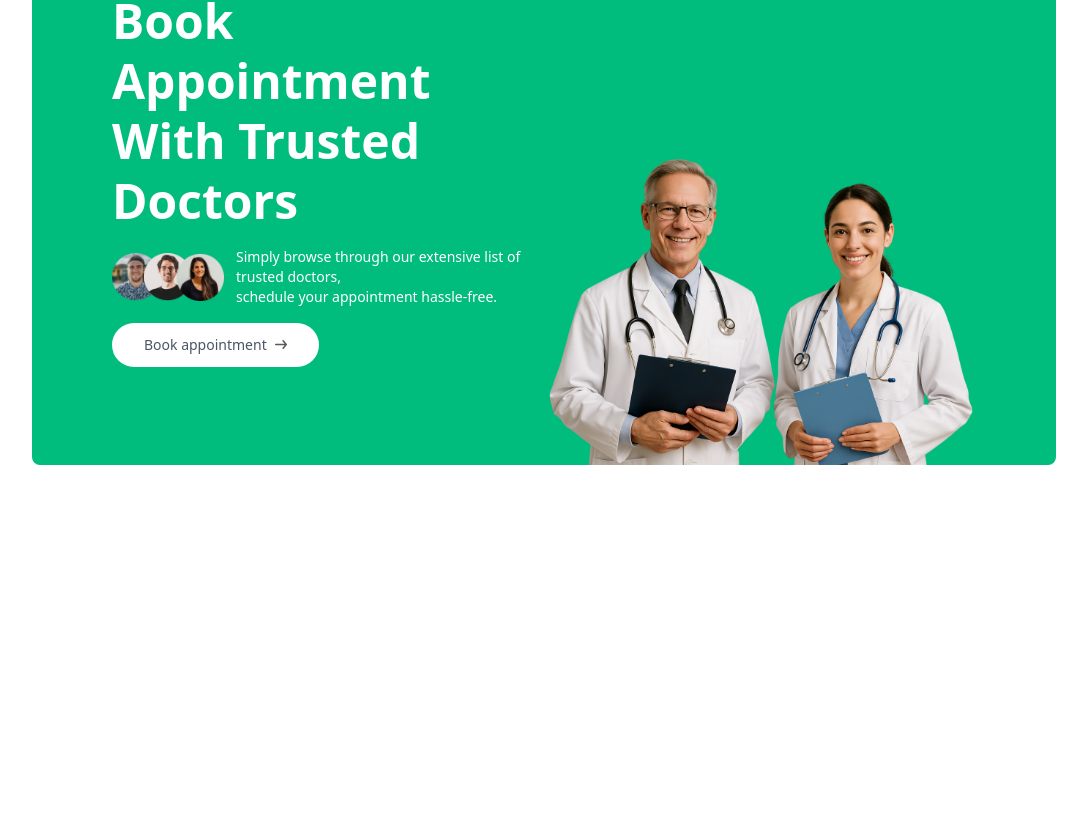
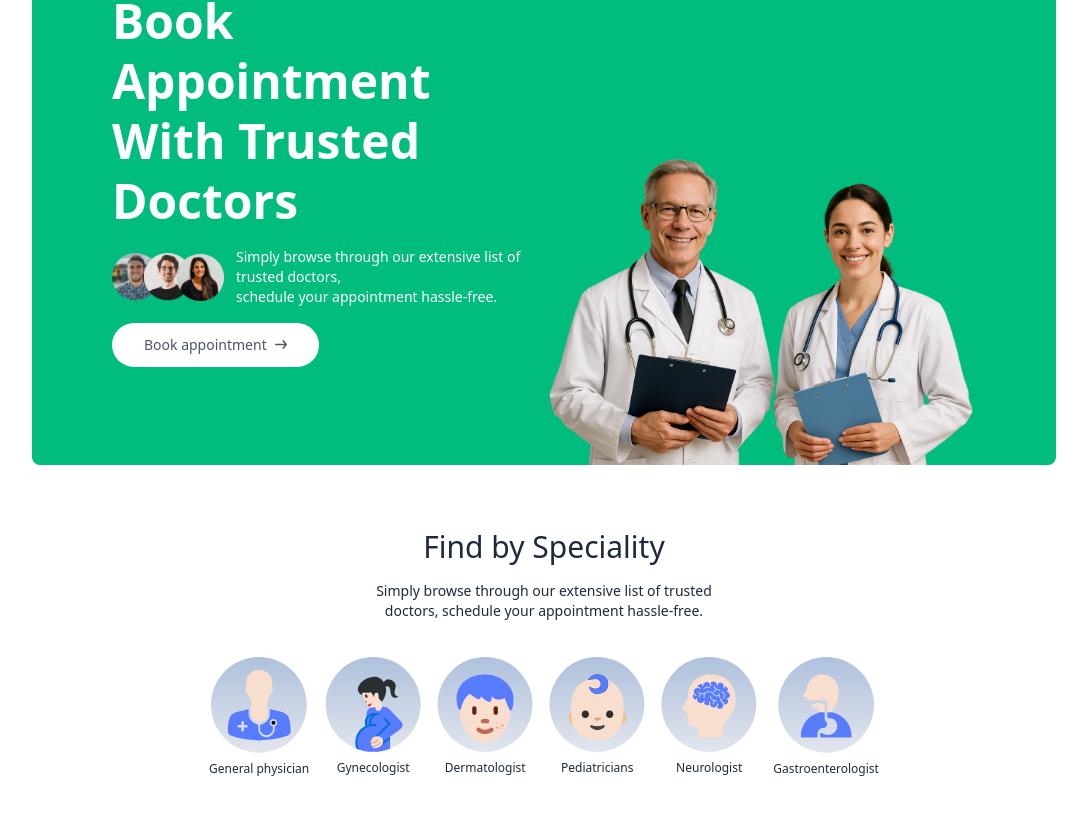
Before and after one commit to mohdabdulrahman297/caresync, a React (Vite) app: page / in a window 1280 px wide. Shown: the part 256-1070 px from the top of the page, without its empty margins (96-1183 px from the left). Before the commit the page ends 800 px from the top, so only its background shows below. Built offline with nearby package versions, Linux system fonts and the light colour scheme.

Commit message:
Header section

```diff
--- /dev/null
+++ b/src/components/SpecialityMenu.jsx
@@ -0,0 +1,31 @@
+import { Link } from "react-router-dom";
+import { specialityData } from "../assets/assets";
+const SpecialityMenu = () => {
+  return (
+    <div
+      id="speciality"
+      className="flex flex-col items-center gap-4 py-16 text-gray-800 "
+    >
+      <h1 className="text-3xl font-medium">Find by Speciality</h1>
+      <p className="sm:w-1/3 text-center text-sm">
+        Simply browse through our extensive list of trusted doctors, schedule
+        your appointment hassle-free.
+      </p>
+      <div className="flex sm:justify-center gap-4 pt-5 w-full overflow-scroll">
+        {specialityData.map((item, index) => (
+          <Link
+            onClick={() => scrollTo(0, 0)}
+            className="flex flex-col items-center text-xs cursor-pointer flex-shrink-0 hover:translate-y-[-10px] transition-all duration-500"
+            key={index}
+            to={`/doctors/${item.speciality}`}
+          >
+            <img className="w-16 sm:w-24 mb-2 " src={item.image} alt="" />
+            <p>{item.speciality}</p>
+          </Link>
+        ))}
+      </div>
+    </div>
+  );
+};
+
+export default SpecialityMenu;
--- a/src/index.css
+++ b/src/index.css
@@ -6,3 +6,9 @@
 .active hr{
     @apply block;
 }
+
+
+/* to hide the scroll bar */
+::-webkit-scrollbar {
+  @apply hidden;
+}
--- a/src/pages/Home.jsx
+++ b/src/pages/Home.jsx
@@ -1,10 +1,12 @@
 import React from 'react'
 import Header from '../components/Header'
+import SpecialityMenu from '../components/SpecialityMenu'
 
 const Home = () => {
   return (
     <div>
       <Header />
+      <SpecialityMenu />
     </div>
   )
 }
```
